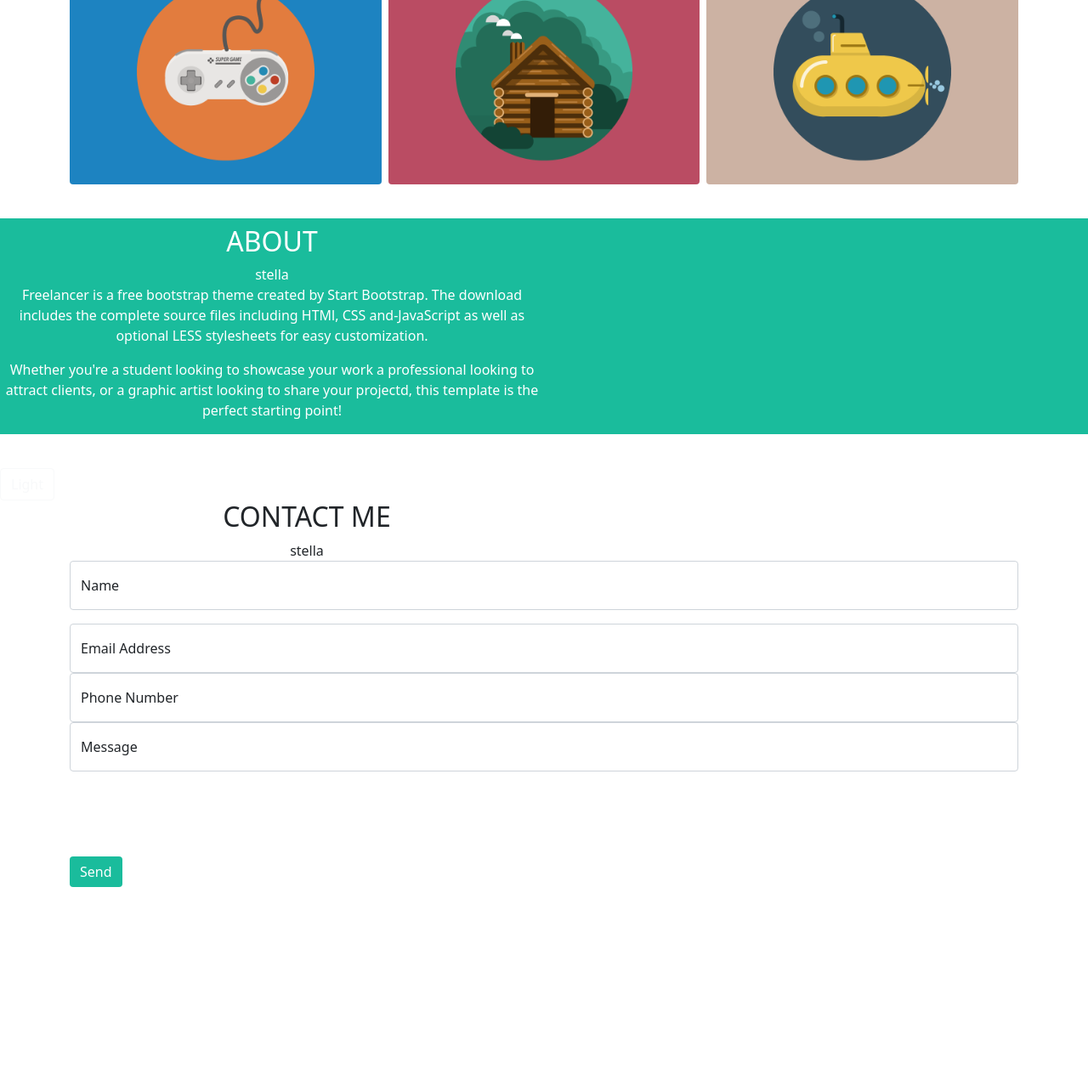
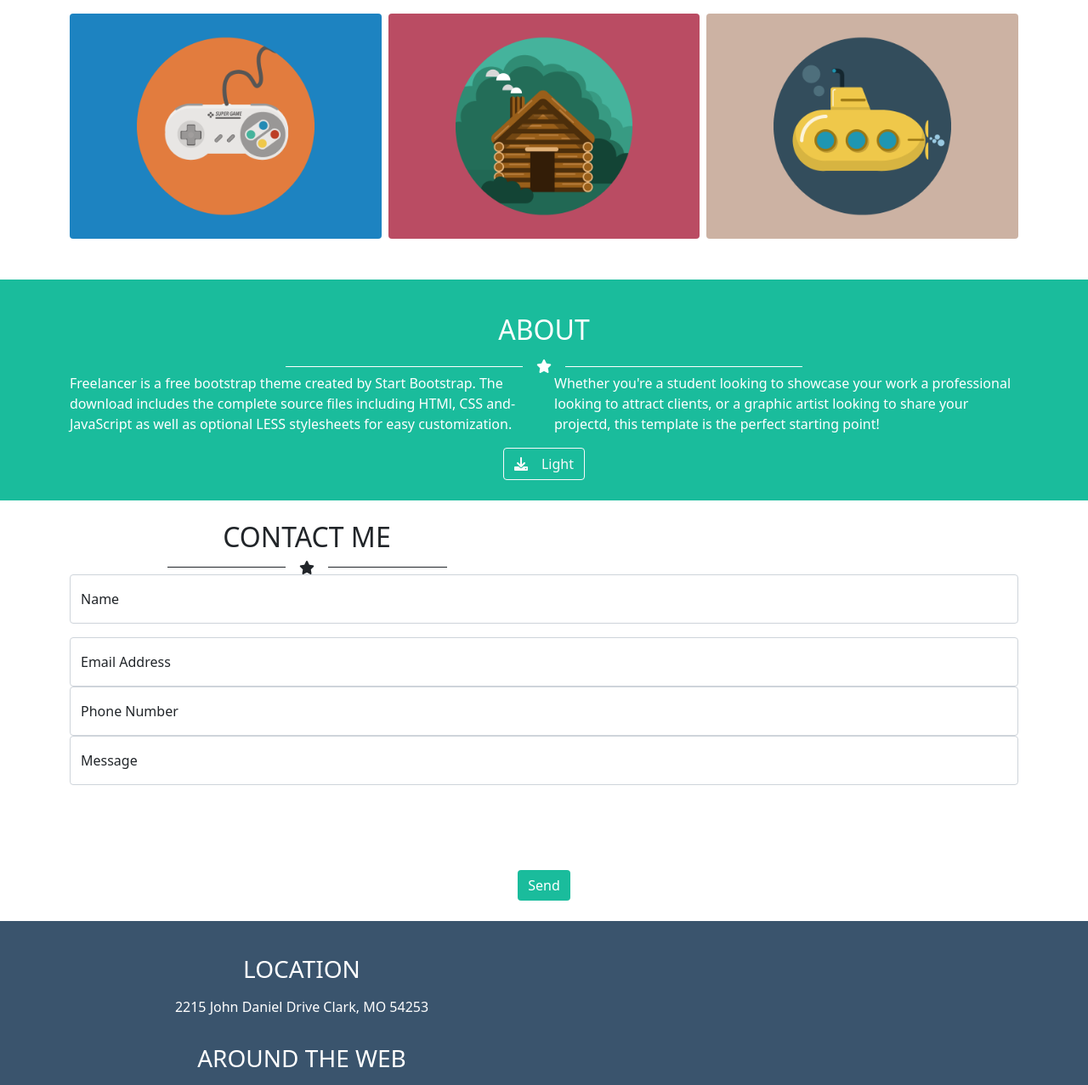
Before and after one commit to sertech89/html-css-bootstrap-freelancer, a plain HTML site: page index.html in a window 1280 px wide. Shown: the part 967-2244 px from the top of the page at 85% size. Before the commit the page ends 2011 px from the top, so only its background shows below. Drawn offline with nearby package versions, Linux system fonts and the light colour scheme.

Commit message:
fine ultima e penultima sezione

```diff
--- a/asset/style.css
+++ b/asset/style.css
@@ -21,17 +21,6 @@
     margin: 20px 0;
 }
 
-.text-center {
-    color: white;
-}
-
-.portfolio {
-    text-align: center;
-}
-
-.stella {
-    text-align: center;
-}
 
 .sfondo-light-green {
     background-color: rgba(26, 188, 156, 255);
@@ -48,3 +37,11 @@
     background-color: rgba(26, 188, 156, 255);
     border: none;
 }
+
+.sfondo-grigio{
+    background-color: rgba(58,84,109,255);
+}
+
+.sfondo-grigio-scuro{
+    background-color: rgba(44,62,80,255);
+}
--- a/index.html
+++ b/index.html
@@ -6,7 +6,9 @@
     <meta http-equiv="X-UA-Compatible" content="IE=edge">
     <meta name="viewport" content="width=device-width, initial-scale=1.0">
     <title>Bootstrap Freelancer</title>
-    <link rel="stylesheet" href="https://cdnjs.cloudflare.com/ajax/libs/font-awesome/6.0.0/css/all.min.css" integrity="sha512-9usAa10IRO0HhonpyAIVpjrylPvoDwiPUiKdWk5t3PyolY1cOd4DSE0Ga+ri4AuTroPR5aQvXU9xC6qOPnzFeg==" crossorigin="anonymous" referrerpolicy="no-referrer" />
+    <link rel="stylesheet" href="https://cdnjs.cloudflare.com/ajax/libs/font-awesome/6.0.0/css/all.min.css"
+        integrity="sha512-9usAa10IRO0HhonpyAIVpjrylPvoDwiPUiKdWk5t3PyolY1cOd4DSE0Ga+ri4AuTroPR5aQvXU9xC6qOPnzFeg=="
+        crossorigin="anonymous" referrerpolicy="no-referrer" />
     <link href="https://cdn.jsdelivr.net/npm/bootstrap@5.1.3/dist/css/bootstrap.min.css" rel="stylesheet"
         integrity="sha384-1BmE4kWBq78iYhFldvKuhfTAU6auU8tT94WrHftjDbrCEXSU1oBoqyl2QvZ6jIW3" crossorigin="anonymous">
     <link rel="stylesheet" href="./asset/style.css">
@@ -44,12 +46,13 @@
         </nav>
     </div>
 
+    <!-- SEZIONE AVATAR -->
 
     <section class="sfondo-verde py-4">
 
         <div class="container text-center">
             <img class=" mx-auto d-block w-25 my-3" src="./asset/img/avatar.svg" alt="Avatar">
-            <h1 class="text-center">start bootstrap</h1>
+            <h1 class="text-center text-uppercase text-white">start bootstrap</h1>
             <div class="d-flex justify-content-center align-items-center">
                 <div class="line bg-white w-25"></div>
                 <i class="fa-solid fa-star mx-3 text-white"></i>
@@ -64,54 +67,86 @@
 
     </section>
 
-    <div class="container">
-        <div>
-            <h2 class="portfolio">PORTFOLIO</h2>
-            <div class="stella">stella</div>
+
+
+
+    <section class="py-4">
+        <div class="container text-center">
+            <h2 class="text-uppercase my-3">portfolio</h2>
+            <div class="d-flex justify-content-center align-items-center">
+                <div class="line bg-dark w-25"></div>
+                <i class="fa-solid fa-star mx-3"></i>
+                <div class="line bg-dark w-25"></div>
             </div>
+
             <div class="row g-2">
-            <div class="col-12 col-md-6 col-xl-4">
+                <div class="col-12 col-md-6 col-xl-4 mb-4">
                     <img class="img-fluid rounded" src="./asset/img/cabin.png" alt="">
                 </div>
-            <div class="col-12 col-md-6 col-xl-4">
+                <div class="col-12 col-md-6 col-xl-4 mb-4">
                     <img class="img-fluid rounded" src="./asset/img/cake.png" alt="">
                 </div>
-            <div class="col-12 col-md-6 col-xl-4">
+                <div class="col-12 col-md-6 col-xl-4 mb-4">
                     <img class="img-fluid rounded" src="./asset/img/circus.png" alt="">
                 </div>
-            <div class="col-12 col-md-6 col-xl-4">
+                <div class="col-12 col-md-6 col-xl-4 mb-4">
                     <img class="img-fluid rounded" src="./asset/img/game.png" alt="">
                 </div>
-            <div class="col-12 col-md-6 col-xl-4">
+                <div class="col-12 col-md-6 col-xl-4 mb-4">
                     <img class="img-fluid rounded" src="./asset/img/cabin.png" alt="">
                 </div>
-            <div class="col-12 col-md-6 col-xl-4">
+                <div class="col-12 col-md-6 col-xl-4 mb-4">
                     <img class="img-fluid rounded" src="./asset/img/submarine.png" alt="">
                 </div>
             </div>
         </div>
+    </section>
 
-    <div>
-        <div class="row g-2 sfondo-light-green">
-            <div class="col-12 col-md-6 primo-p">
-                <h2 class="text-align-center">ABOUT</h2>
-                <div class="stella">stella</div>
-                <p class="text-align-center">Freelancer is a free bootstrap theme created by Start Bootstrap. The
-                    download includes the complete source files including HTMl, CSS and-JavaScript as well as optional
-                    LESS stylesheets for easy customization.</p>
-                <p class="text-align-center">Whether you're a student looking to showcase your work a professional
-                    looking to attract clients, or a graphic artist looking to share your projectd, this template is the
-                    perfect starting point! </p>
+
+    <section class="sfondo-verde py-4">
+
+        <div class="container text-center">
+            <h2 class="text-uppercase text-white my-3">about</h2>
+            <div class="d-flex justify-content-center align-items-center">
+                <div class="line bg-white w-25"></div>
+                <i class="fa-solid fa-star mx-3 text-white"></i>
+                <div class="line bg-white w-25"></div>
+            </div>
+            <div class="row">
+                <div class="col-12 col-md-6">
+                    <p class="text-white text-start">
+                        Freelancer is a free bootstrap theme created by Start Bootstrap. The
+                        download includes the complete source files including HTMl, CSS and-JavaScript as well as
+                        optional
+                        LESS stylesheets for easy customization.
+                    </p>
+                </div>
+                <div class="col-12 col-md-6">
+                    <p class="text-white text-start">
+                        Whether you're a student looking to showcase your work a professional
+                        looking to attract clients, or a graphic artist looking to share your projectd, this template is
+                        the
+                        perfect starting point!
+                    </p>
                 </div>
             </div>
-        <button type="button" class="btn btn-outline-light">Light</button>
+            <button type="button" class="btn btn-outline-light"> <i class="fa-solid fa-download me-3"></i>Light</button>
         </div>
 
+    </section>
 
-    <div class="container">
-        <div class="col-12 col-md-6 primo-p">
-            <h2 class="text-align-center">CONTACT ME</h2>
-            <div class="stella">stella</div>
+
+
+    <section class="py-4">
+
+        <div class="container text-center">
+            <div class="col-12 col-md-6">
+                <h2 class="text-uppercase text-center">contact me</h2>
+                <div class="d-flex justify-content-center align-items-center">
+                    <div class="line bg-dark w-25"></div>
+                    <i class="fa-solid fa-star mx-3"></i>
+                    <div class="line bg-dark w-25"></div>
+                </div>
             </div>
 
 
@@ -135,6 +170,57 @@
             <button type="" class="button-green btn btn-success">Send</button>
         </div>
 
+    </section>
+
+
+    <section class="sfondo-grigio py-4 text-white">
+        <div class="container">
+
+            <div class="row">
+                <div class="col-12 col-md-6">
+                    <h3 class="text-uppercase my-3 text-center">location</h3>
+                    <p class="text-center">
+                        2215 John Daniel Drive Clark, MO 54253
+                    </p>
+                </div>
+            </div>
+
+            <div class="row">
+                <div class="col-12 col-md-6">
+                    <h3 class="text-uppercase my-3 text-center">around the web</h3>
+                    <p class="text-center">
+                        <i class="fa-brands fa-facebook-f"></i> <i class="fa-brands fa-google-plus-g"></i> <i class="fa-brands fa-twitter"></i> <i class="fa-brands fa-linkedin-in"></i>
+                    </p>
+                </div>
+            </div>
+
+
+            <div class="row">
+                <div class="col-12 col-md-6">
+                    <h3 class="text-uppercase my-3 text-center">about freelancer</h3>
+                    <p class="text-center">
+                        Freelance is a free to use, opern source Bootstrap theme created by Start Bootstrap.
+                    </p>
+                </div>
+            </div>
+
+        </div>
+    </section>
+
+    <section class="sfondo-grigio-scuro py-4 text-white">
+        <div class="container my-3 text-center">
+           <h3>Copyright <i class="fa-solid fa-copyright"></i> Your Website 2019 </h3>
+        </div>
+    </section>
+
+
+
+
+
+
+
+
+
 
 
 
```
Lines whose indentation alone changed are shown as unchanged.
